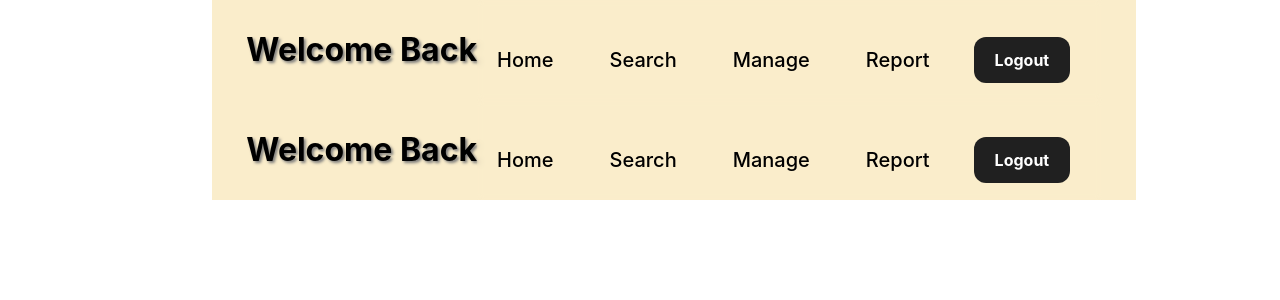
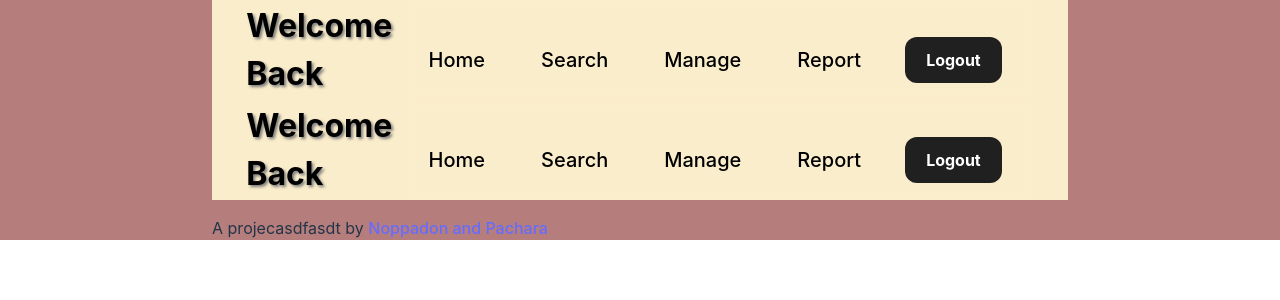
Before and after one commit to GreetingSabaideeboo/KengMok, a React (Vite) app in the folder webadmin/Fontend/: page /#/register in a window 1280 px wide. Shown: the top 300 px of the page. Built offline with nearby package versions, Linux system fonts and the light colour scheme.

Commit message:
edit css

```diff
--- a/webadmin/Fontend/src/App.css
+++ b/webadmin/Fontend/src/App.css
@@ -1,5 +1,3 @@
 .main-display{
-  background-color: aqua;
-  width: 100%;
-
+    width: 100%;
 }
--- a/webadmin/Fontend/src/App.jsx
+++ b/webadmin/Fontend/src/App.jsx
@@ -15,7 +15,6 @@ function App() {
   return (
     <div className="main-display">
       <HashRouter>
-
         <Navbar />
         <Routes>
           <Route path="/search" element={<Search />} />
@@ -28,7 +27,7 @@ function App() {
           <Route path="/home" element={<Home />} />
           <Route path="/Addcrop" element={<Addcrop />} />
         </Routes>
-        {/* <Footer/> */}
+        <Footer/>
       </HashRouter>
     </div>
   );
--- a/webadmin/Fontend/src/css/Navbar.css
+++ b/webadmin/Fontend/src/css/Navbar.css
@@ -1,7 +1,7 @@
 
   .header {
     background: #faedcb;
-    width: 100%;
+
     height: 100px;
     padding: 0 1rem;
     transition: 0.3s ease all;
--- a/webadmin/Fontend/src/index.css
+++ b/webadmin/Fontend/src/index.css
@@ -23,12 +23,11 @@ a:hover {
 }
 
 body {
-  margin: 0;
-  /* display: flex; */
+  margin: 0 0 auto;
+
   place-items: center;
-  /* background-color: #213547; */
-  min-width: 100%; /* 100% ของความกว้างของ viewport */
-  min-height: 100%; /* 100% ของความสูงของ viewport */
+  width: auto;
+  background-color: #b67d7d;
 
 }
 
--- a/webadmin/Fontend/src/pages/Footer.jsx
+++ b/webadmin/Fontend/src/pages/Footer.jsx
@@ -6,7 +6,6 @@ function Footer(){
         <a className="endtext">
           Noppadon and Pachara
         </a>
-        <button onClick={check}>check</button>
       </p>
       </div>
     )
```
